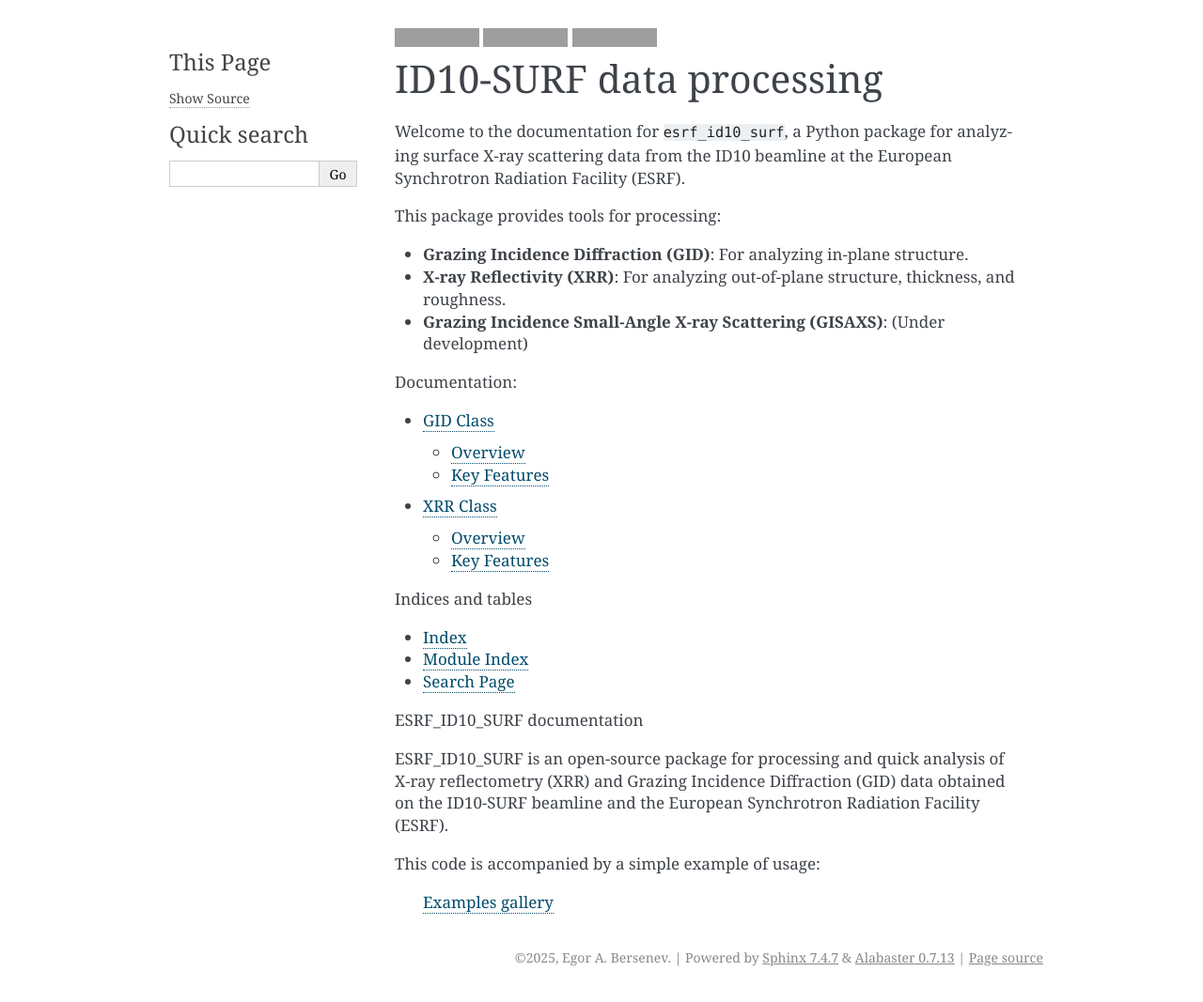
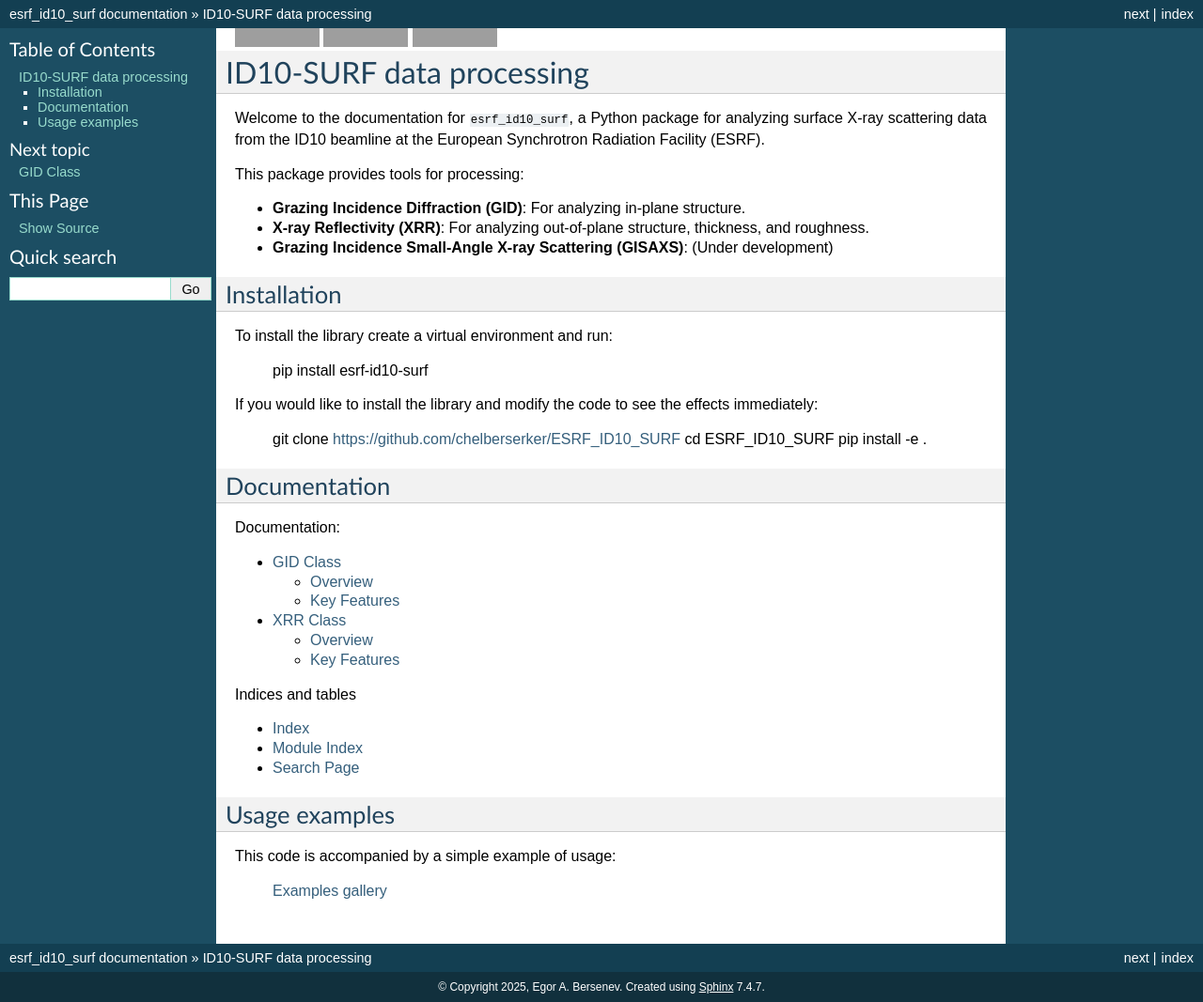
Before and after one commit to chelberserker/ESRF_ID10_SURF, a Sphinx documentation site: the page built from docs/index.rst, in a window 1280 px wide. Shown: the whole page at 94% size. Built offline with Sphinx 7.4.7, drawn with Linux system fonts in a browser that asks for light colours; pages that are not in the unit, such as notebooks, are missing from menus; grey boxes are pictures that could not be loaded.

Commit message:
Changes to documentation

```diff
--- a/docs/GID.rst
+++ b/docs/GID.rst
@@ -14,8 +14,8 @@ The ``GID`` class is designed to facilitate analysis of these measurements at th
 
 *   **Data Loading:** Reads raw data from HDF5 files generated by the beamline control system. It handles single or multiple scans, concatenating them as needed.
 *   **Normalization:** Corrects raw counts for monitor intensity and filter transmission.
-*   **Reciprocal Space Conversion:** Converts detector pixel coordinates and motor angles into scattering vectors ($q_{xy}$ and $q_z$). This conversion takes into account a gap between two modules of the Mythen detector, typically used for these experiments.
-*   **Visualization:** Provides built-in methods to plot 2D maps of intensity in reciprocal space, as well as 1D cuts (profiles) along specific directions ($q_{xy}$ or $q_z$).
+*   **Reciprocal Space Conversion:** Converts detector pixel coordinates and motor angles into scattering vectors (:math:`q_{xy}` and :math:`q_z`). This conversion takes into account a gap between two modules of the Mythen detector, typically used for these experiments.
+*   **Visualization:** Provides built-in methods to plot 2D maps of intensity in reciprocal space, as well as 1D cuts (profiles) along specific directions (:math:`q_{xy}` or :math:`q_z`).
 *   **Analysis:** Includes methods for fitting peaks using various lineshapes (Gaussian, Lorentzian, Voigt) to extract structural parameters like lattice spacing and coherence length.
 
 Key Features
--- a/docs/XRR.rst
+++ b/docs/XRR.rst
@@ -12,6 +12,7 @@ The resulting reflectivity curve contains interference fringes (Kiessig fringes)
 
 The ``XRR`` class simplifies the analysis of ID10 data by handling the full reduction process:
 
+*   **Data loading** Class instance loads the 2D detector images and metadata from file.
 *   **2D Data Reduction:** The class processes 2D detector images for each point in the XRR scan. It defines regions of interest (ROI) for the specular signal and the background, performing integration and subtraction to obtain the reflected intensity.
 *   **Normalization:** Intensities are normalized by the direct beam monitor and transmission to account for flux variations and attenuators used during the scan.
 *   **Corrections:**
--- a/docs/conf.py
+++ b/docs/conf.py
@@ -38,3 +38,6 @@ autodoc_typehints = "description" # Moves type hints into the description instea
 
 templates_path = ['_templates']
 exclude_patterns = ['_build', 'Thumbs.db', '.DS_Store']
+
+html_theme = 'classic'
+html_static_path = ['_static']
--- a/docs/index.rst
+++ b/docs/index.rst
@@ -28,6 +28,23 @@ This package provides tools for processing:
 *   **X-ray Reflectivity (XRR)**: For analyzing out-of-plane structure, thickness, and roughness.
 *   **Grazing Incidence Small-Angle X-ray Scattering (GISAXS)**: (Under development)
 
+------------------------
+Installation
+------------------------
+
+To install the library create a virtual environment and run:
+
+   pip install esrf-id10-surf
+
+If you would like to install the library and modify the code to see the effects immediately:
+
+   git clone https://github.com/chelberserker/ESRF_ID10_SURF
+   cd ESRF_ID10_SURF
+   pip install -e .
+
+------------------------
+Documentation
+------------------------
 .. toctree::
    :maxdepth: 2
    :caption: Documentation:
@@ -41,9 +58,11 @@ Indices and tables
 * :ref:`genindex`
 * :ref:`modindex`
 * :ref:`search`
-ESRF_ID10_SURF documentation
 
-ESRF_ID10_SURF is an open-source package for processing and quick analysis of X-ray reflectometry (XRR) and Grazing Incidence Diffraction (GID) data obtained on the ID10-SURF beamline and the European Synchrotron Radiation Facility (ESRF).
+
+------------------------
+Usage examples
+------------------------
 
 This code is accompanied by a simple example of usage:
 
```
Also changed, not shown: README.md (+8 -0 lines).
